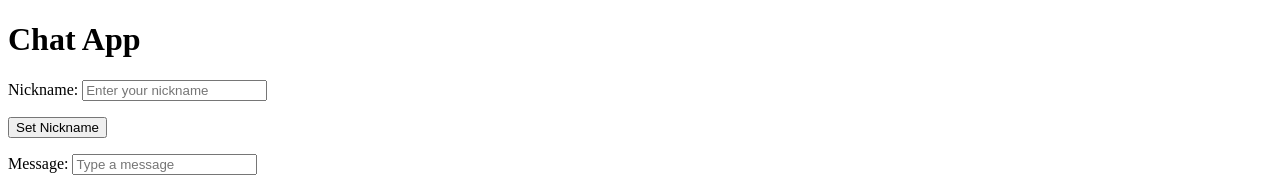
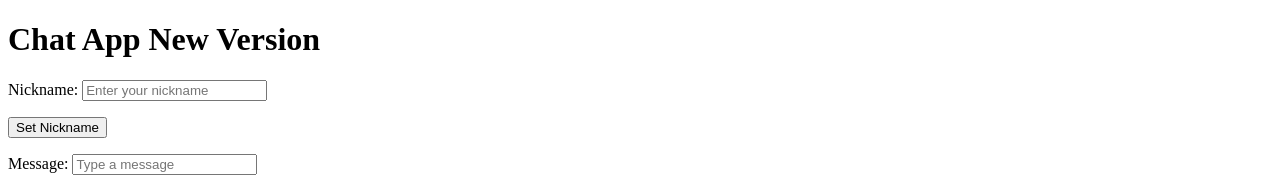
Before and after one commit to MirzaArshad2023/SocketChatAPIv22024, a website: page index.html in a window 1280 px wide. Shown: the top 188 px of the page. Drawn offline with nearby package versions, Linux system fonts and the light colour scheme; no server answers.

Commit message:
new modifications done

```diff
--- a/index.html
+++ b/index.html
@@ -20,7 +20,7 @@
 </head>
 <body>
 
-<h1>Chat App</h1>
+<h1>Chat App New Version</h1>
 
 <p>Nickname: <input type="text" id="nicknameInput" placeholder="Enter your nickname" /></p>
 <button id="setNicknameBtn">Set Nickname</button>
```
Also changed, not shown: .github/workflows/cicd.yml.
